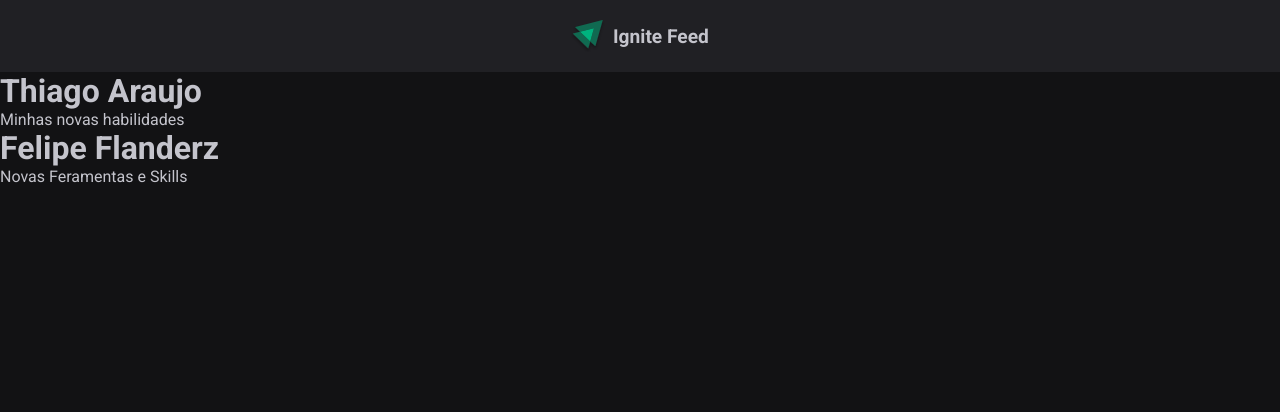
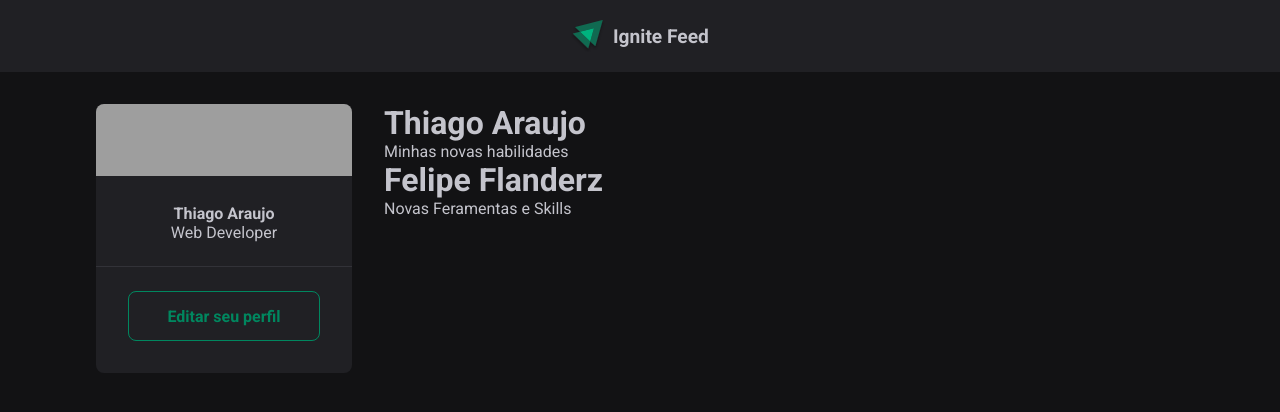
Before and after one commit to XThiagoX/Ignite-Feed, a React (Vite) app: page / in a window 1280 px wide. Shown: the top 412 px of the page. Built offline with nearby package versions, Linux system fonts and the light colour scheme; grey boxes are pictures that could not be loaded.

Commit message:
<feat>[siderbar]: criação e intilização inicial de barra de perfil e separação da barra com o feed

```diff
--- a/src/App.jsx
+++ b/src/App.jsx
@@ -1,11 +1,18 @@
+import Header from './components/Header.jsx'
+import Sidebar from './components/Sidebar.jsx'
 import Post from './Post.jsx'
-import Header from './components/Header.jsx'
+
+import styles from './App.module.css'
+
 import './global.css'
 
 function App() {
   return (
     <div>
       <Header/>
+      <div className={styles.wrapper}>
+        <Sidebar />
+        <main>
           <Post
           author="Thiago Araujo"
           content="Minhas novas habilidades"
@@ -14,6 +21,9 @@
           author="Felipe Flanderz"
           content="Novas Feramentas e Skills"
           />
+        </main>
+      </div>
+
     </div>
   )
 }
--- /dev/null
+++ b/src/App.module.css
@@ -0,0 +1,10 @@
+.wrapper{
+    max-width: 70rem;
+    margin: 2rem auto;
+    padding: 0 1rem;
+
+    display: grid;
+    grid-template-columns: 256px 1fr;
+    gap: 2rem;
+    align-items: flex-start;
+}
--- /dev/null
+++ b/src/components/Sidebar.jsx
@@ -0,0 +1,22 @@
+import styleSidebar from './Sidebar.module.css'
+
+export default function Sidebar(){
+    return(
+    <aside className={styleSidebar.sidebar}>
+        <img
+            className={styleSidebar.cover}
+            src="https://images.unsplash.com/photo-1498050108023-c5249f4df085?ixlib=rb-4.0.3&ixid=M3wxMjA3fDB8MHxzZWFyY2h8Nnx8ZGV2ZWxvcG1lbnQlMjB3ZWJ8ZW58MHx8MHx8fDA%3D&auto=format&fit=crop&w=400&q=50"
+         />
+        <div className={styleSidebar.profile}>
+            <strong>Thiago Araujo</strong>
+            <span>Web Developer</span>
+        </div>
+
+        <footer>
+            <a href="#">
+                Editar seu perfil
+            </a>
+        </footer>
+    </aside>
+    )
+}
--- /dev/null
+++ b/src/components/Sidebar.module.css
@@ -0,0 +1,42 @@
+.sidebar{
+    background: var(--gray-800);
+    border-radius: 8px;
+    overflow: hidden;
+
+}
+
+.cover{
+    width: 100%;
+    height: 72px;
+    object-fit: cover;
+}
+
+.profile{
+    display: flex;
+    flex-direction: column;
+    align-items: center;
+
+    margin-top: 1.5rem;
+}
+
+.sidebar footer{
+    border-top: 1px solid var(--gray-600);
+    margin-top: 1.5rem;
+    padding:  1.5rem 2rem 2rem;
+}
+
+.sidebar footer a {
+    width:  100%;
+    background: transparent;
+    color: var(--green-500);
+    border: 1px solid var(--green-500);
+    border-radius: 8px;
+    height: 50px;
+    padding: 0 1.5rem;
+    font-weight: bold;
+    text-decoration: none;
+
+    display: flex;
+    align-items: center;
+    justify-content: center;
+}
--- a/src/global.css
+++ b/src/global.css
@@ -8,7 +8,7 @@
     --gray-800: #202024;
     --gray-900: #121214;
 
-    --gree-500: #00875f;
+    --green-500: #00875f;
 }
 
 *{
```
Lines whose indentation alone changed are shown as unchanged.
